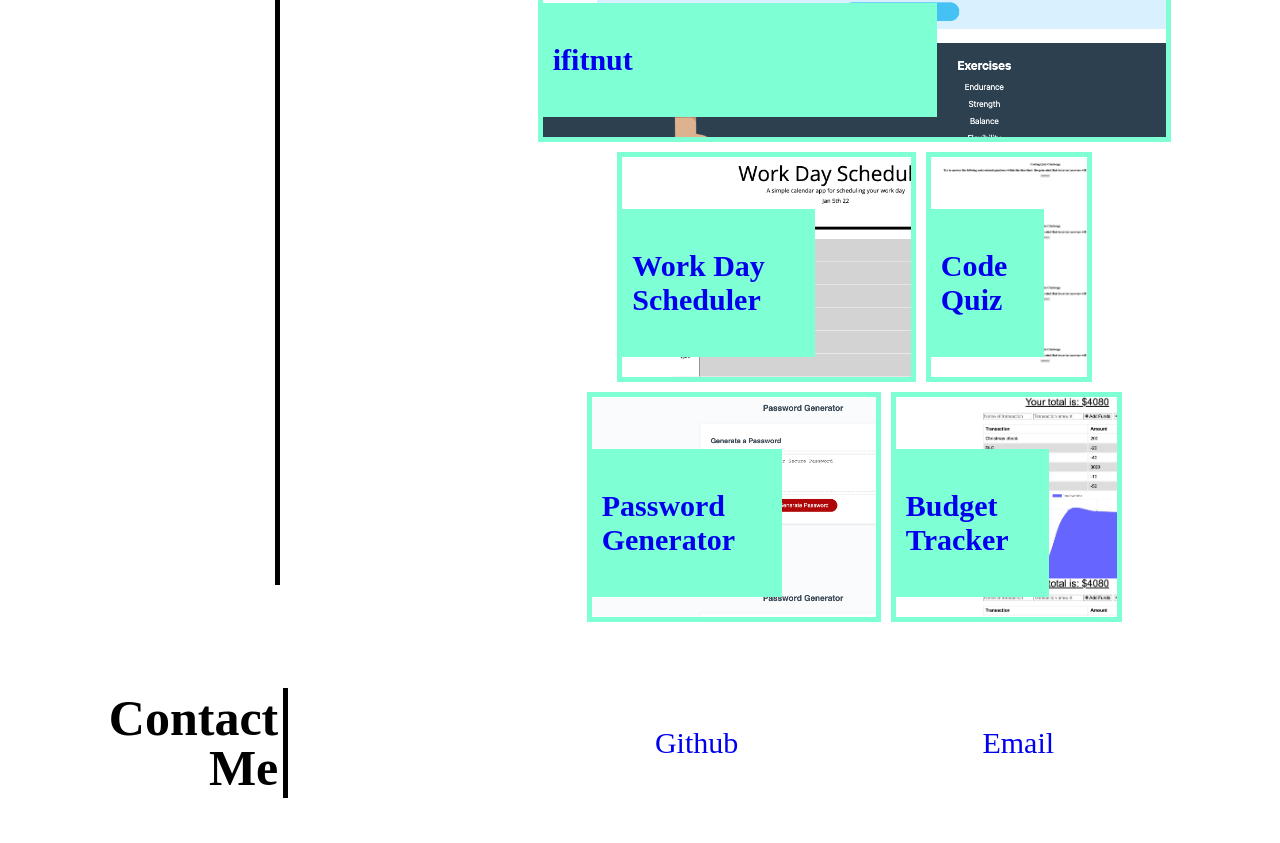
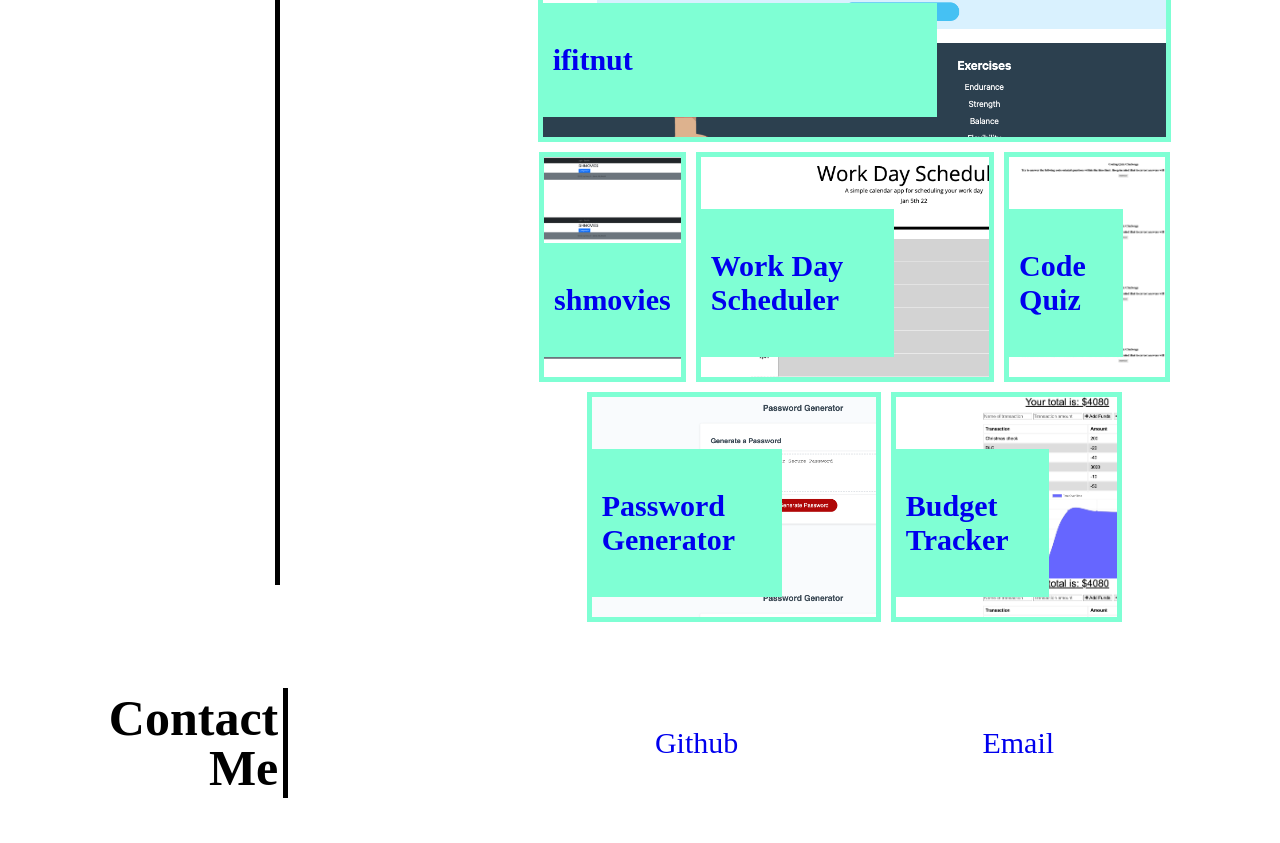
Before and after one commit to Nguyenmi18/professional-Porfolio, a plain HTML site: page index.html in a window 1280 px wide. Shown: the part 885-1728 px from the top of the page. Drawn offline with Linux system fonts and the light colour scheme.

Commit message:
add project 3

```diff
--- a/index.html
+++ b/index.html
@@ -53,6 +53,12 @@
             </div>
           </a>
 
+          <a href="https://shmovies.herokuapp.com/" class="work shmovies">
+            <div>
+              <h3>shmovies</h3>
+            </div>
+          </a>
+
           <a href="https://nguyenmi18.github.io/Work-Day-Scheduler/" class="work dailyScheduler">
             <div>
               <h3>Work Day Scheduler</h3>
@@ -65,11 +71,13 @@
             </div>
           </a>
 
+
           <a href="https://nguyenmi18.github.io/Password-Generate/" class="work passwordGenerator">
             <div>
               <h3>Password Generator</h3>
             </div>
           </a>
+
 
           <a href="https://peaceful-beyond-24715.herokuapp.com/" class="work budgetTracker">
             <div>
--- a/style.css
+++ b/style.css
@@ -126,6 +126,11 @@ p {
 .ifitnut {
   background-image: url("./images/ifitnut.png");
 }
+
+.shmovies {
+  background-image: url("./images/shmovies.png");
+}
+
 .dailyScheduler {
   background-image: url("./images/workDayScheduler.png");
 }
```
Also changed, not shown: images/shmovies.png (added).
